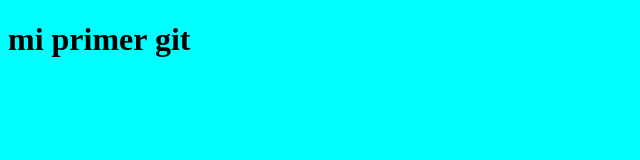
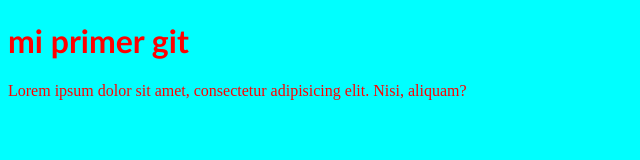
Before and after one commit to oskygon/clase-git-codo-a-codo, a plain HTML site: page index.html in a window 1280 px wide. Shown: the whole page, without its empty margins (0-640 px from the left). Drawn offline with Linux system fonts and the light colour scheme.

Commit message:
cambie la fuente y agregue texto

```diff
--- a/css/styles.css
+++ b/css/styles.css
@@ -1,3 +1,5 @@
 body{
     background-color: aqua;
+    color: red;
 }
+h1{font-family: 'Gill Sans', 'Gill Sans MT', Calibri, 'Trebuchet MS', sans-serif;}
--- a/index.html
+++ b/index.html
@@ -9,5 +9,6 @@
 </head>
 <body>
     <h1>mi primer git</h1>
+    <p>Lorem ipsum dolor sit amet, consectetur adipisicing elit. Nisi, aliquam?</p>
 </body>
 </html>
```
